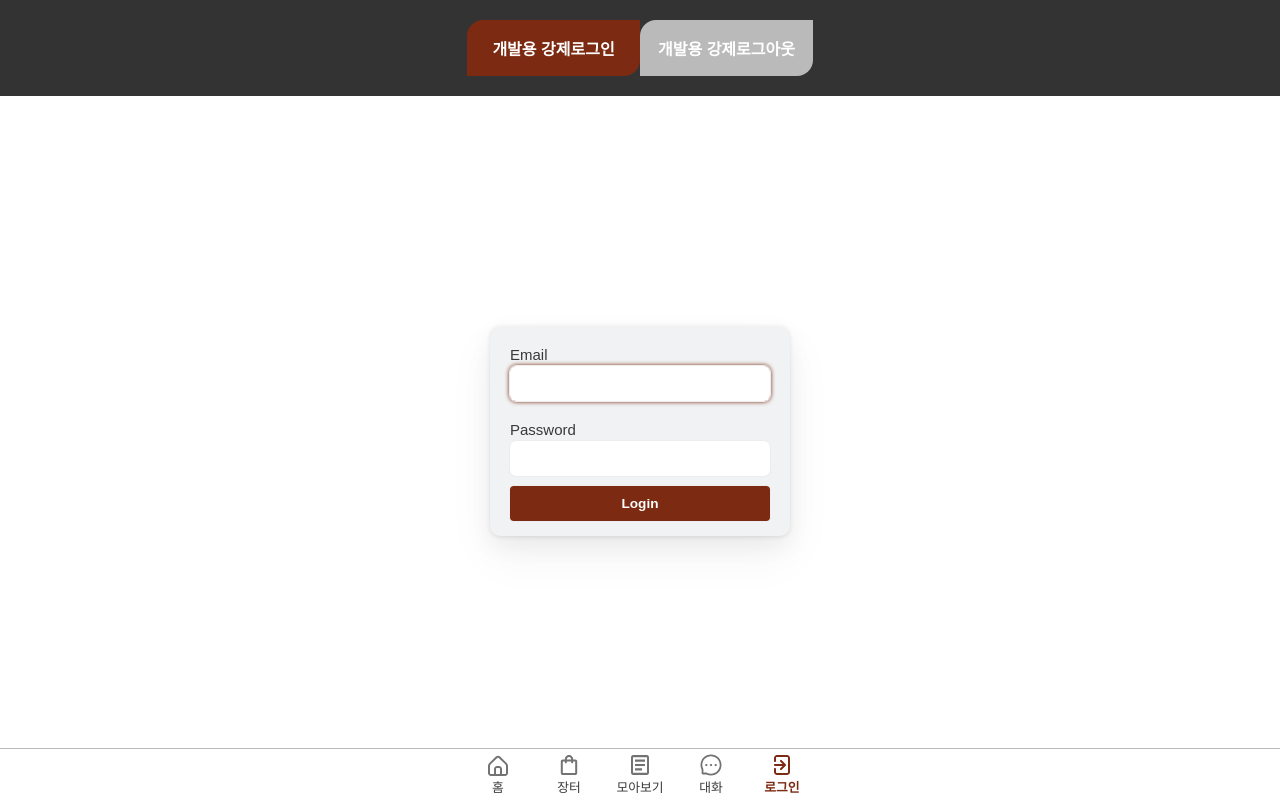
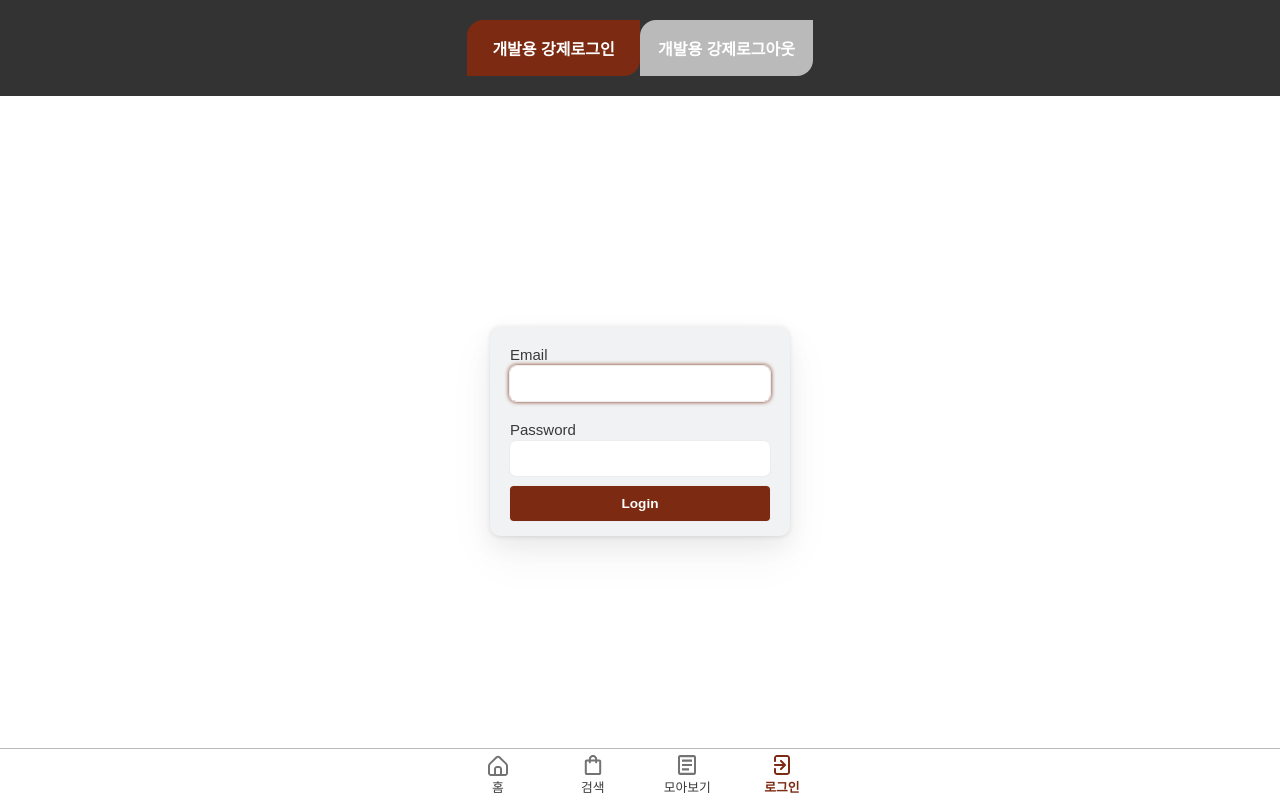
Before and after one commit to jobkaeHenry/housing_review_app__o-tte__clinet, a React (Create React App) app: page /login in a window 1280 px wide. Built offline with nearby package versions, Linux system fonts and the light colour scheme; a web font is replaced by a local one.

Commit message:
Navbar set

```diff
--- a/src/Components/Navbar.jsx
+++ b/src/Components/Navbar.jsx
@@ -1,7 +1,7 @@
 import styled from "@emotion/styled";
 // 이미지의 경우, 상단에 변수로 Import해서 사용할 시 자동으로 경로를 관리해줍니다
 // 아래와같이 변수로 import시 이미지의 경로를 string 형태로 리턴해줍니다
-import { Link, Outlet, useParams,NavLink  } from "react-router-dom";
+import { Link, Outlet, useParams, NavLink } from "react-router-dom";
 import { SubText } from "./GlobalComponents";
 import { ReactComponent as Home } from "../images/homeIcon.svg";
 import { ReactComponent as Community } from "../images/communityIcon.svg";
@@ -46,16 +46,15 @@ const IconWrapper = styled.div`
   justify-content: center;
 `;
 
-
 const ProfilePhotoWrapper = styled.div`
   width: 22px;
   height: 22px;
   overflow: hidden;
   border-radius: 16px;
-  background-image: url(${(props) =>props.userImage ? props.userImage : ProfileIcon});
+  background-image: url(${(props) =>
+    props.userImage ? props.userImage : ProfileIcon});
   background-size: cover;
 `;
-
 
 const NavElem = ({ title = "Untitled", children }) => {
   return (
@@ -73,29 +72,58 @@ const Navbar = () => {
     <>
       <NavContainer>
         <NavElemWrapper>
-
-          <NavLink to="/" className={({isActive}) =>isActive?"activeIcon":"disableIcon"}>
+          <NavLink
+            to="/"
+            className={({ isActive }) =>
+              isActive ? "activeIcon" : "disableIcon"
+            }
+          >
             <NavElem title="홈">
               <Home />
             </NavElem>
           </NavLink>
 
-          <NavLink to="/product" className={({isActive}) =>isActive?"activeIcon":"disableIcon"}>
-            <NavElem title="장터">
+          <NavLink
+            to="/search"
+            className={({ isActive }) =>
+              isActive ? "activeIcon" : "disableIcon"
+            }
+          >
+            <NavElem title="검색">
               <Market />
             </NavElem>
           </NavLink>
-          <NavLink to="/board" className={({isActive}) =>isActive?"activeIcon":"disableIcon"}>
+          <NavLink
+            to="/board"
+            className={({ isActive }) =>
+              isActive ? "activeIcon" : "disableIcon"
+            }
+          >
             <NavElem title="모아보기">
               <Community />
             </NavElem>
           </NavLink>
-          <NavLink to="/talk" className={({isActive}) =>isActive?"activeIcon":"disableIcon"}>
-            <NavElem title="대화">
-              <Chat />
-            </NavElem>
-          </NavLink>
-          <NavLink to={user ? `/profile/${user.userId}` : "/login"} className={({isActive}) =>isActive?"activeIcon":"disableIcon"}>
+          {user ? (
+            <>
+              <NavLink
+                to="/talk"
+                className={({ isActive }) =>
+                  isActive ? "activeIcon" : "disableIcon"
+                }
+              >
+                <NavElem title="찜">
+                  <Chat />
+                </NavElem>
+              </NavLink>
+            </>
+          ) : null}
+
+          <NavLink
+            to={user ? `/profile/${user.userId}` : "/login"}
+            className={({ isActive }) =>
+              isActive ? "activeIcon" : "disableIcon"
+            }
+          >
             <NavElem title={user ? "프로필" : "로그인"}>
               {user ? (
                 <ProfilePhotoWrapper userImage={user.userImage} />
```
